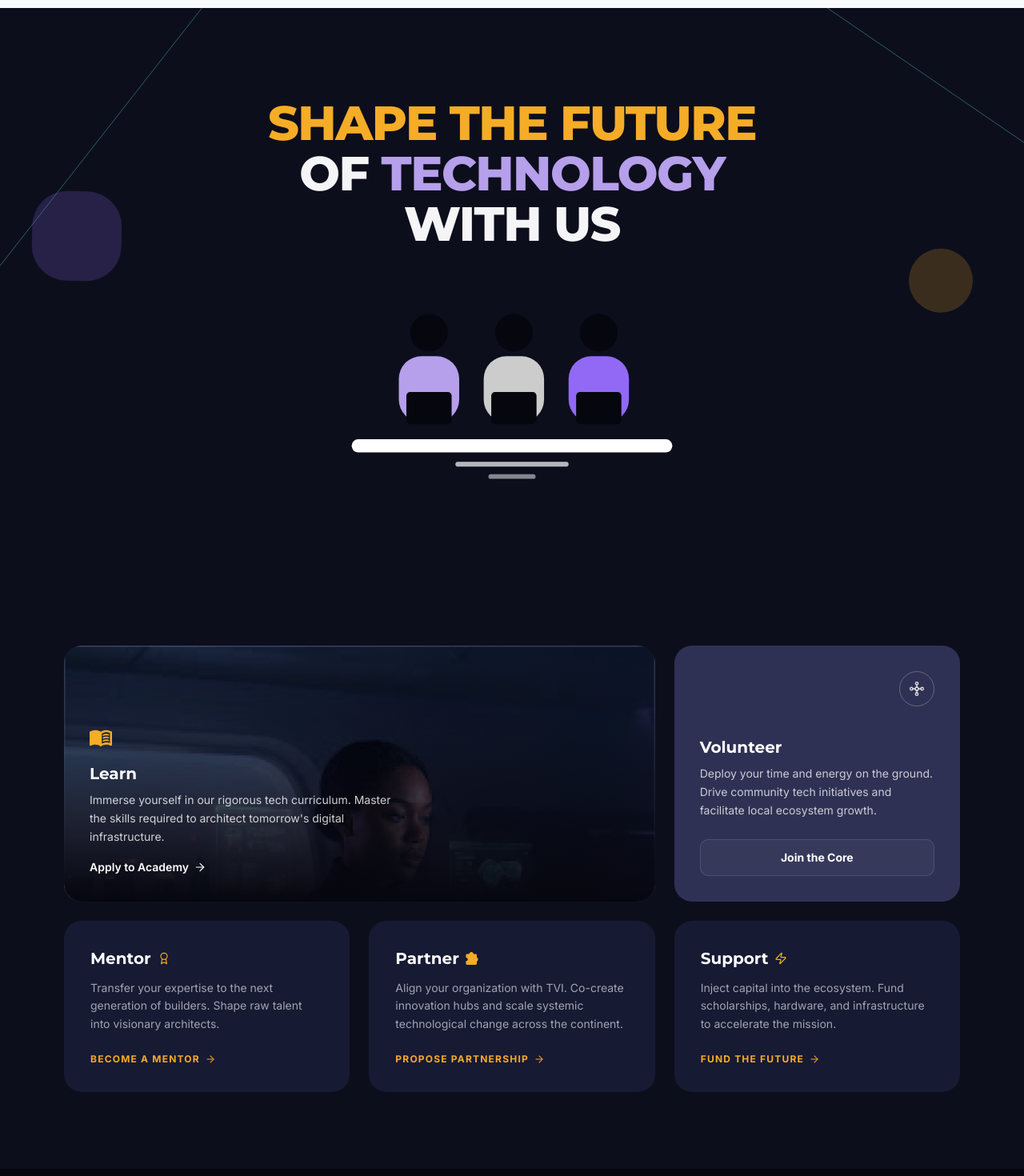
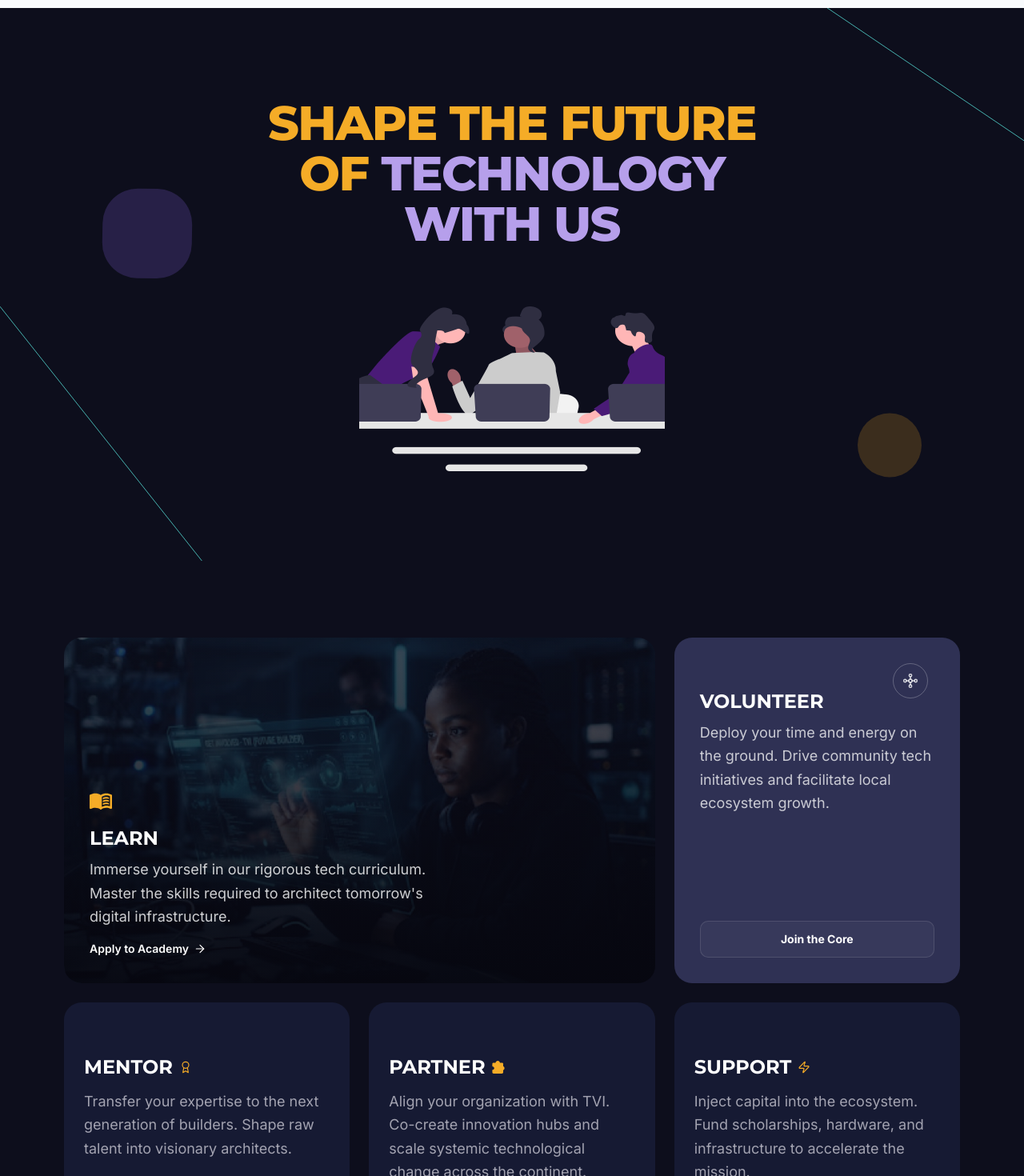
Before and after one commit to Chioma-Okeke/The-Tech-Spark-Initiative, a Next.js app: page /get-involved in a window 1280 px wide. Shown: the part 100-1570 px from the top of the page at 80% size. Built offline with nearby package versions, Linux system fonts and the light colour scheme.

Commit message:
feat: added animations to the Get Involved Page

```diff
--- a/components/get-involved/hero-section.tsx
+++ b/components/get-involved/hero-section.tsx
@@ -4,6 +4,7 @@ import { motion, type Variants } from "framer-motion"
 import { drawLine, ease, fadeUp, floatIn, heroCopy } from "@/lib/animation-data"
 import MaxContainer from "../shared/max-container"
 import PaddingContainer from "../shared/padding-container"
+import Image from "next/image"
 
 const teamFigures = [
     { x: 70, tone: "text-iris-400" },
@@ -72,24 +73,25 @@ const GetInvolvedHeroSection = () => {
                 preserveAspectRatio="none"
                 initial="hidden"
                 animate="visible"
-                className="pointer-events-none absolute inset-0 hidden h-full w-full text-aqua-400/40 lg:block"
+                className="pointer-events-none absolute inset-0 h-full w-full text-aqua-400/80"
             >
-                <motion.line x1="0%" y1="46%" x2="24%" y2="-10%" stroke="currentColor" strokeWidth="1" custom={0} variants={drawLine} />
+                {/* mirrored top-to-bottom (y → 100% − y): runs from the left edge down off the bottom */}
+                <motion.line x1="0%" y1="54%" x2="24%" y2="110%" className="hidden lg:block" stroke="currentColor" strokeWidth="1" custom={0} variants={drawLine} />
                 <motion.line x1="76%" y1="-6%" x2="100%" y2="24%" stroke="currentColor" strokeWidth="1" custom={1} variants={drawLine} />
             </motion.svg>
 
             {/* corner blobs */}
             <motion.div
                 {...floatIn(12, 6, 0.5)}
-                className="pointer-events-none absolute left-10 top-1/3 hidden size-28 rounded-[44px] bg-iris-500/20 sm:block"
+                className="pointer-events-none absolute left-16 lg:left-32 top-1/3 size-16 lg:size-28 rounded-2xl lg:rounded-[44px] bg-iris-500/20 sm:block"
             />
             <motion.div
-                {...floatIn(10, 7.5, 0.7)}
-                className="pointer-events-none absolute right-16 top-1/2 hidden size-20 -translate-y-1/2 rounded-full bg-gold-500/20 sm:block"
+                {...floatIn(10, 5, 0.7)}
+                className="pointer-events-none absolute right-16 lg:right-32 bottom-[15%] size-20 rounded-full bg-gold-500/20 sm:block"
             />
 
             <PaddingContainer className="relative py-16 md:py-24 lg:py-28">
-                <MaxContainer className="flex flex-col items-center text-center">
+                <MaxContainer className="flex flex-col gap-18 items-center text-center">
                     {/* each line of the headline lands in turn */}
                     <motion.h1
                         variants={heroCopy}
@@ -101,17 +103,29 @@ const GetInvolvedHeroSection = () => {
                             Shape the future
                         </motion.span>
                         <motion.span variants={fadeUp} className="block">
-                            <span className="text-foreground">of </span>
+                            <span className="text-primary">of </span>
                             <span className="text-iris-400">technology</span>
                         </motion.span>
-                        <motion.span variants={fadeUp} className="block text-foreground">
+                        <motion.span variants={fadeUp} className="block text-iris-400">
                             with us
                         </motion.span>
                     </motion.h1>
 
-                    <div className="mt-10 w-full max-w-lg">
-                        <TeamIllustration />
-                    </div>
+                    <motion.div
+                        initial={{ opacity: 0, y: 24 }}
+                        animate={{ opacity: 1, y: 0 }}
+                        transition={{ duration: 1, ease, delay: 0.25 }}
+                        className="relative z-10 overflow-hidden w-95.5 h-51.5 lg:col-span-1"
+                    >
+                        <motion.div
+                            initial={{ scale: 1.08 }}
+                            animate={{ scale: 1 }}
+                            transition={{ duration: 1.6, ease, delay: 0.25 }}
+                            className="absolute inset-0"
+                        >
+                            <Image src="/team-collab-illustration.png" fill className="object-top object-cover" alt="Illustration" />
+                        </motion.div>
+                    </motion.div>
                 </MaxContainer>
             </PaddingContainer>
         </section>
--- a/components/get-involved/inquiry-section.tsx
+++ b/components/get-involved/inquiry-section.tsx
@@ -17,25 +17,12 @@ import {
     SelectValue,
 } from "../ui/select"
 import { Textarea } from "../ui/textarea"
+import { areasOfInterest } from "@/lib/data"
 
-const areasOfInterest = [
-    { value: "learn", label: "Learn — Join the Academy" },
-    { value: "volunteer", label: "Volunteer" },
-    { value: "mentor", label: "Mentor" },
-    { value: "partner", label: "Partner" },
-    { value: "support", label: "Support" },
-    { value: "other", label: "Other" },
-]
 
-// once the card has risen in, its fields follow one row at a time
 const formRows: Variants = {
     hidden: {},
     visible: { transition: { staggerChildren: 0.08, delayChildren: 0.3 } },
-}
-
-const formRow: Variants = {
-    hidden: { opacity: 0, y: 12 },
-    visible: { opacity: 1, y: 0, transition: { duration: 0.6, ease } },
 }
 
 const InquiriesSection = () => {
@@ -74,7 +61,7 @@ const InquiriesSection = () => {
                             viewport={{ once: true, amount: 0.3 }}
                             className="mt-8 space-y-5"
                         >
-                            <motion.div variants={formRow} className="grid gap-5 sm:grid-cols-2">
+                            <div className="grid gap-5 sm:grid-cols-2">
                                 <div className="space-y-2">
                                     <Label htmlFor="firstName">First Name</Label>
                                     <Input
@@ -109,9 +96,9 @@ const InquiriesSection = () => {
                                         required
                                     />
                                 </div>
-                            </motion.div>
+                            </div>
 
-                            <motion.div variants={formRow} className="space-y-2">
+                            <div className="space-y-2">
                                 <Label htmlFor="emailAddress">Email</Label>
                                 <Input
                                     type="email"
@@ -127,9 +114,9 @@ const InquiriesSection = () => {
                                     }
                                     required
                                 />
-                            </motion.div>
+                            </div>
 
-                            <motion.div variants={formRow} className="space-y-2">
+                            <div className="space-y-2">
                                 <Label htmlFor="areaOfInterest">Area of Interest</Label>
                                 <Select
                                     value={contactInfo.areaOfInterest}
@@ -151,9 +138,9 @@ const InquiriesSection = () => {
                                         ))}
                                     </SelectContent>
                                 </Select>
-                            </motion.div>
+                            </div>
 
-                            <motion.div variants={formRow} className="space-y-2">
+                            <div className="space-y-2">
                                 <Label htmlFor="message">Message</Label>
                                 <Textarea
                                     id="message"
@@ -168,16 +155,16 @@ const InquiriesSection = () => {
                                     }
                                     required
                                 />
-                            </motion.div>
+                            </div>
 
-                            <motion.div variants={formRow}>
+                            <div>
                                 <Button
                                     type="submit"
                                     className="h-auto w-full rounded-lg py-3 text-sm font-bold"
                                 >
                                     Send Message
                                 </Button>
-                            </motion.div>
+                            </div>
                         </motion.form>
                     </AnimatedSection>
                 </MaxContainer>
--- a/components/get-involved/involvement-section.tsx
+++ b/components/get-involved/involvement-section.tsx
@@ -19,21 +19,21 @@ const OptionCard = ({ option }: { option: InvolvementOption }) => {
         return (
             <article
                 className={cn(
-                    "relative flex min-h-80 flex-col justify-end overflow-hidden rounded-3xl",
+                    "relative flex min-h-80 h-full lg:h-108 flex-col justify-end overflow-hidden rounded-3xl",
                     cardHover
                 )}
             >
                 <Image
-                    src="/futuristic-woman.png"
+                    src="/futuristic-black-woman.png"
                     alt=""
                     fill
                     className="object-cover object-top transition-[scale] duration-700 ease-out group-hover:scale-105"
                 />
-                <div className="pointer-events-none absolute inset-0 bg-linear-to-t from-ink-950 via-ink-950/60 to-ink-950/10" />
+                <div className="pointer-events-none absolute inset-0 bg-linear-to-t from-ink-950/90 via-ink-950/40 to-ink-950/10" />
                 <div className="relative p-6 sm:p-8">
                     <Icon className="size-7 text-primary" />
-                    <h3 className="mt-4 text-xl font-bold text-white">{option.name}</h3>
-                    <p className="mt-2 max-w-sm text-sm leading-relaxed text-white/80">
+                    <h3 className="mt-4 text-2xl font-bold text-white">{option.name.toUpperCase()}</h3>
+                    <p className="mt-2 max-w-md max-sm:text-sm lg:text-lg leading-relaxed text-white/80">
                         {option.description}
                     </p>
                     <Link
@@ -56,14 +56,16 @@ const OptionCard = ({ option }: { option: InvolvementOption }) => {
                     cardHover
                 )}
             >
-                <span className="ml-auto grid size-11 place-items-center rounded-full border border-white/25 text-white/80 transition-[rotate,border-color] duration-500 ease-out group-hover:rotate-12 group-hover:border-white/50">
+                <span className="ml-auto absolute right-10 grid size-11 place-items-center rounded-full border border-white/25 text-white/80 transition-[rotate,border-color] duration-500 ease-out group-hover:rotate-12 group-hover:border-white/50">
                     <Icon className="size-5" />
                 </span>
+                <div className="mt-8 flex flex-col justify-between h-full">
                     <div>
-                    <h3 className="text-xl font-bold text-white">{option.name}</h3>
-                    <p className="mt-2 text-sm leading-relaxed text-white/75">
+                        <h3 className="text-2xl font-bold text-white">{option.name.toUpperCase()}</h3>
+                        <p className="mt-2 max-sm:text-sm lg:text-lg leading-relaxed text-white/75">
                             {option.description}
                         </p>
+                    </div>
                     <Link
                         href={option.href}
                         className={cn(
@@ -82,17 +84,19 @@ const OptionCard = ({ option }: { option: InvolvementOption }) => {
     return (
         <article
             className={cn(
-                "flex flex-col rounded-3xl border border-transparent bg-ink-850 p-6 transition-colors sm:p-8 hover:border-white/10",
+                "flex flex-col h-full justify-between rounded-3xl border border-transparent bg-ink-850 px-6 py-8 pt-12 transition-colors md:pb-8.5 md:pt-16 hover:border-white/10",
                 cardHover
             )}
         >
-            <h3 className="inline-flex items-center gap-2 text-xl font-bold text-white">
-                {option.name}
+            <div>
+                <h3 className="inline-flex items-center gap-2 text-2xl font-bold text-white">
+                    {option.name.toUpperCase()}
                     <Icon className="size-4 text-primary" />
                 </h3>
-            <p className="mt-3 text-sm leading-relaxed text-muted-foreground">
+                <p className="mt-3 max-sm:text-sm lg:text-lg leading-relaxed text-muted-foreground">
                     {option.description}
                 </p>
+            </div>
             <Link
                 href={option.href}
                 className="mt-6 inline-flex items-center gap-1.5 text-xs font-bold uppercase tracking-widest text-primary"
--- a/lib/data.ts
+++ b/lib/data.ts
@@ -618,3 +618,12 @@ export const sparkGlossary: SparkGlossaryEntry[] = [
         tone: "iris",
     },
 ];
+
+export const areasOfInterest = [
+    { value: "learn", label: "Learn - Join the Academy" },
+    { value: "volunteer", label: "Volunteer" },
+    { value: "mentor", label: "Mentor" },
+    { value: "partner", label: "Partner" },
+    { value: "support", label: "Support" },
+    { value: "other", label: "Other" },
+]
```
Also changed, not shown: public/futuristic-black-woman.png (added), public/team-collab-illustration.png (added). Lines whose indentation alone changed are shown as unchanged.
